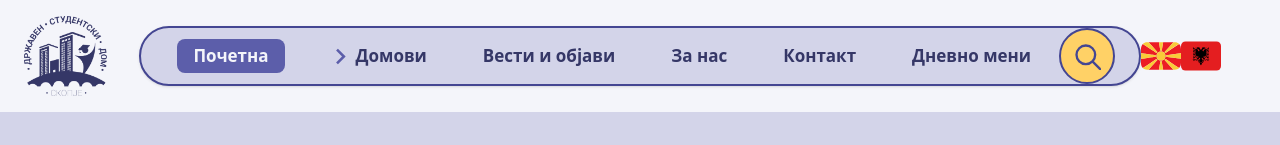
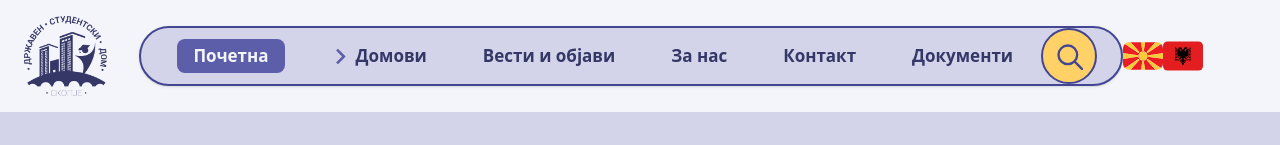
Before and after one commit to andrejstanoev/dsd_project, a React (Vite) app: page / in a window 1280 px wide. Shown: the top 145 px of the page. Built offline with nearby package versions, Linux system fonts and the light colour scheme.

Commit message:
replaced 'Dnevno meni' with 'Dokumenti' in Navbar

```diff
--- a/src/components/HamburgerNavMenu.jsx
+++ b/src/components/HamburgerNavMenu.jsx
@@ -45,7 +45,7 @@ export default function HamburgerNavMenu( {setIsMenuOpen} ){
                          to="/kontakt">Контакт</NavLink>
 
                 <NavLink className="py-1 px-1 rounded hover:bg-indigo-200" onClick={() => setIsMenuOpen(false)}
-                         to="/meni">Дневно мени</NavLink>
+                         to="/meni">Документи</NavLink>
 
             </ul>
         </div>
--- a/src/components/NavBar.jsx
+++ b/src/components/NavBar.jsx
@@ -59,7 +59,7 @@ export default function NavBar() {
 
                     <NavigationLink to="/kontakt">{t("kontakt")}</NavigationLink>
 
-                    <NavigationLink to="/meni">Дневно мени</NavigationLink>
+                    <NavigationLink to="/meni">Документи</NavigationLink>
 
                 <li>
                     <button
```
